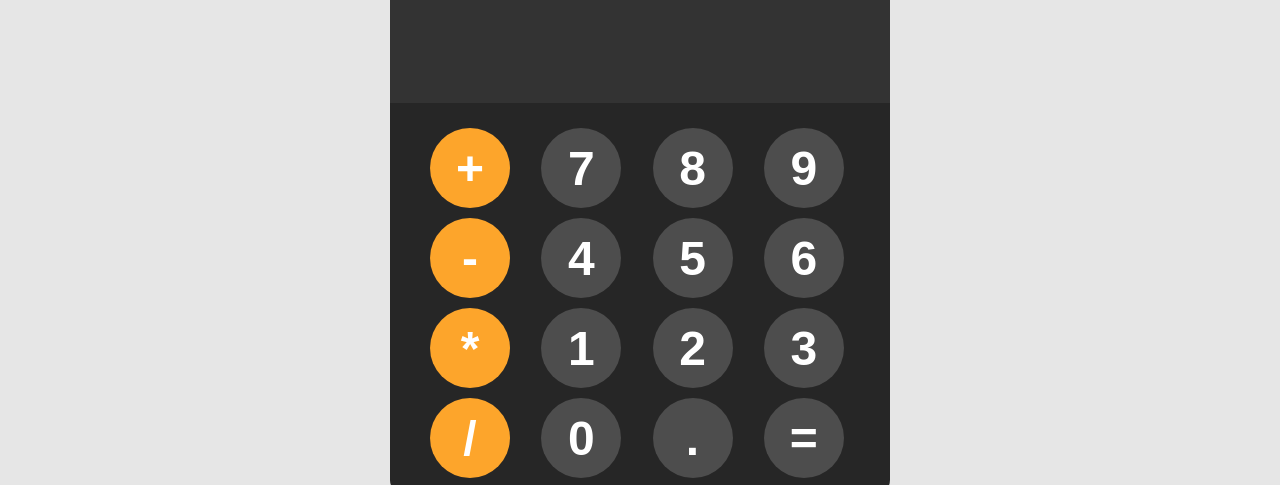
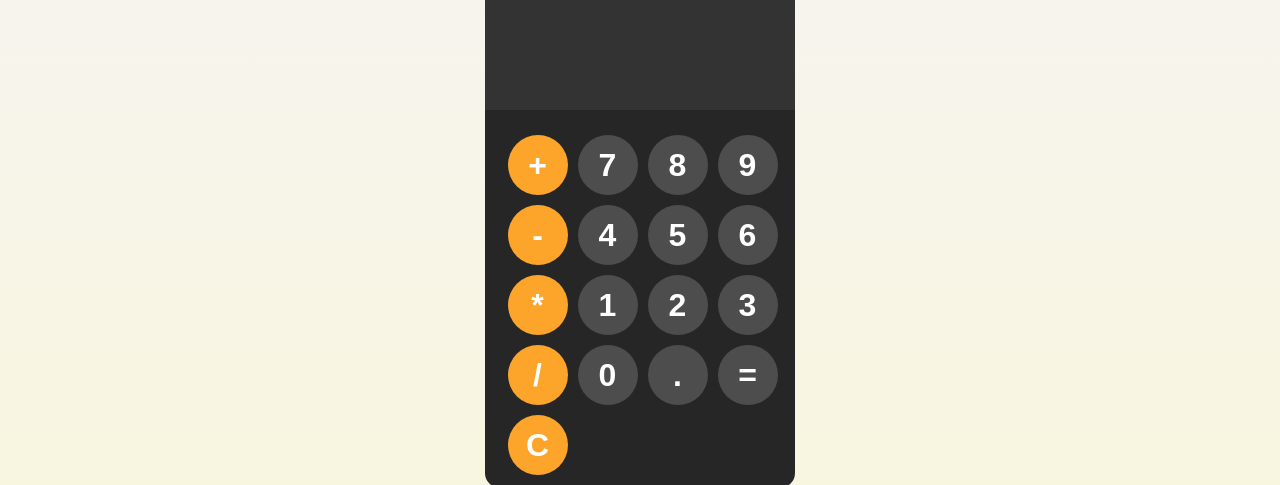
Before and after one commit to 8BitGinger/pocket-calc, a plain HTML site: page index.html in a window 1280 px wide. Shown: the part 235-720 px from the top of the page. Drawn offline with Linux system fonts and the light colour scheme.

Commit message:
mobile corrections minor project update

```diff
--- a/assets/css/styles.css
+++ b/assets/css/styles.css
@@ -5,7 +5,11 @@ body {
   align-items: center;
   height: 100vh;
   flex-direction: column;
-  background-color: hsl(0, 0%, 90%);
+  background: linear-gradient(
+    360deg,
+    hsla(53, 69%, 90%, 0.786),
+    hsl(0, 5%, 96%)
+  );
 }
 
 #calculator {
@@ -13,10 +17,11 @@ body {
   background-color: hsl(0, 0%, 15%);
   border-radius: 15px;
   overflow: hidden;
-  max-width: 500px;
-  height: fit-content;
+  width: 300px;
+  height: 500px;
   justify-content: center;
-  margin: 70px;
+  padding-bottom: 10px;
+  padding-right: 10px;
 }
 
 #dislay,
@@ -56,13 +61,14 @@ input {
 }
 
 button {
-  width: 80px;
-  height: 80px;
+  width: 60px;
+  height: 60px;
+  font-size: 2rem;
   border-radius: 50px;
   border: none;
   background-color: hsl(0, 0%, 30%);
   color: white;
-  font-size: 3rem;
+
   font-weight: bold;
   cursor: pointer;
 }
@@ -90,7 +96,7 @@ button:active {
 @media screen and (max-width: 500px) {
   #calculator {
     margin: 0;
-    width: 80vw;
+    height: fit-content;
   }
   #keys {
     padding: 10px;
```
